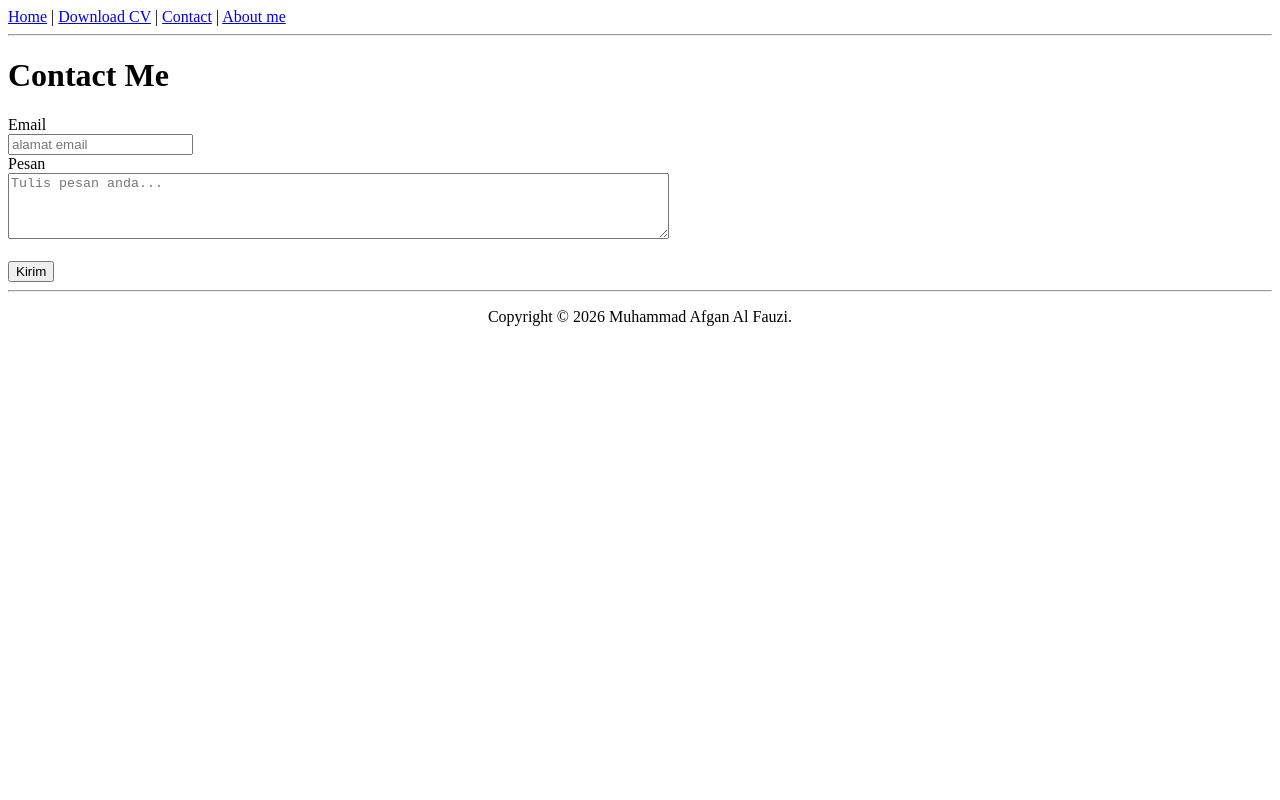
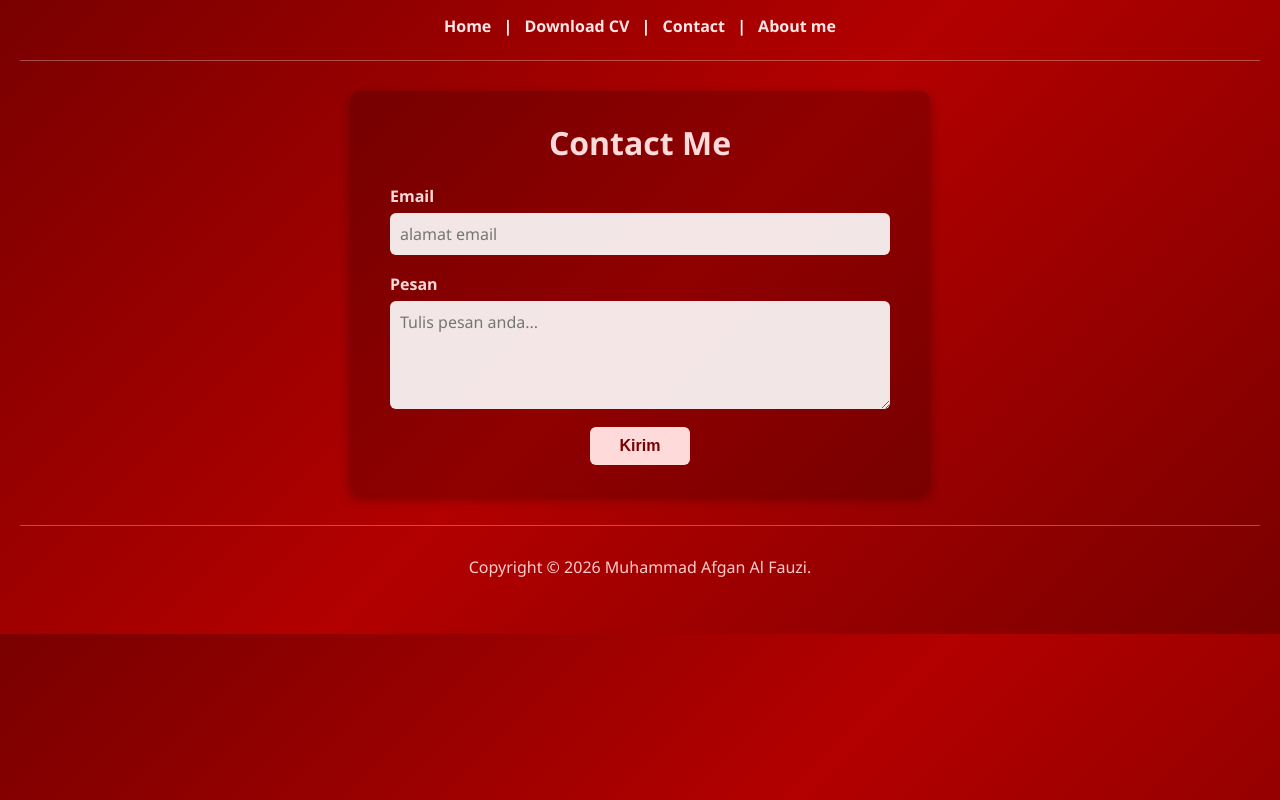
Before and after one commit to afgan16agu-art/personalweb, a plain HTML site: page contact.html in a window 1280 px wide. Drawn offline with Linux system fonts and the light colour scheme.

Commit message:
Update contact.html

```diff
--- a/contact.html
+++ b/contact.html
@@ -1,10 +1,113 @@
 <!DOCTYPE html>
-<html lang="en">
+<html lang="id">
 
 <head>
     <meta charset="UTF-8">
     <meta name="viewport" content="width=device-width, initial-scale=1.0">
     <title>Muhammad Afgan Al Fauzi Personal Website</title>
+
+    <style>
+        body {
+            background: linear-gradient(135deg, #7a0000, #b30000 50%, #7a0000);
+            color: #fff;
+            font-family: 'Segoe UI', Arial, sans-serif;
+            margin: 0;
+            padding: 0 20px 40px;
+        }
+
+        nav {
+            padding: 15px 0;
+            font-weight: bold;
+            text-align: center;
+        }
+
+        nav a {
+            color: #ffe5e5;
+            text-decoration: none;
+            padding: 5px 8px;
+        }
+
+        nav a:hover {
+            color: #ffffff;
+            text-decoration: underline;
+        }
+
+        hr {
+            border: none;
+            border-top: 1px solid rgba(255, 255, 255, 0.3);
+        }
+
+        .contact-box {
+            background: rgba(0, 0, 0, 0.2);
+            border-radius: 10px;
+            padding: 30px 40px;
+            max-width: 500px;
+            margin: 30px auto;
+            box-shadow: 0 4px 12px rgba(0, 0, 0, 0.3);
+        }
+
+        .contact-box h1 {
+            text-align: center;
+            color: #ffdada;
+            margin-top: 0;
+        }
+
+        form {
+            display: flex;
+            flex-direction: column;
+        }
+
+        label {
+            font-weight: bold;
+            color: #ffdada;
+            margin-bottom: 6px;
+        }
+
+        input[type="email"],
+        textarea {
+            width: 100%;
+            box-sizing: border-box;
+            padding: 10px;
+            margin-bottom: 18px;
+            border: none;
+            border-radius: 6px;
+            background: rgba(255, 255, 255, 0.9);
+            color: #333;
+            font-family: inherit;
+            font-size: 1em;
+        }
+
+        textarea {
+            resize: vertical;
+        }
+
+        input[type="email"]:focus,
+        textarea:focus {
+            outline: 3px solid #ffdada;
+        }
+
+        input[type="submit"] {
+            align-self: center;
+            background: #ffdada;
+            color: #7a0000;
+            font-weight: bold;
+            border: none;
+            border-radius: 6px;
+            padding: 10px 30px;
+            cursor: pointer;
+            font-size: 1em;
+            transition: background 0.2s;
+        }
+
+        input[type="submit"]:hover {
+            background: #ffffff;
+        }
+
+        footer {
+            margin-top: 30px;
+            color: #ffcccc;
+        }
+    </style>
 </head>
 
 <body>
@@ -17,16 +120,15 @@
 
     <hr />
 
-    <div>
+    <div class="contact-box">
         <h1>Contact Me</h1>
         <form>
-            <label for="email">Email</label><br />
-            <input type="email" name="email" placeholder="alamat email"/>
-            <br />
-            <label for="message">Pesan</label><br />
-            <textarea name="message" placeholder="Tulis pesan anda..." rows="4" cols="80"></textarea>
-            <br />
-            <br />
+            <label for="email">Email</label>
+            <input type="email" id="email" name="email" placeholder="alamat email" required />
+
+            <label for="message">Pesan</label>
+            <textarea id="message" name="message" placeholder="Tulis pesan anda..." rows="4"></textarea>
+
             <input type="submit" value="Kirim" />
         </form>
     </div>
@@ -36,4 +138,5 @@
         <p>Copyright &copy; 2026 Muhammad Afgan Al Fauzi.</p>
     </footer>
 </body>
+
 </html>
```
